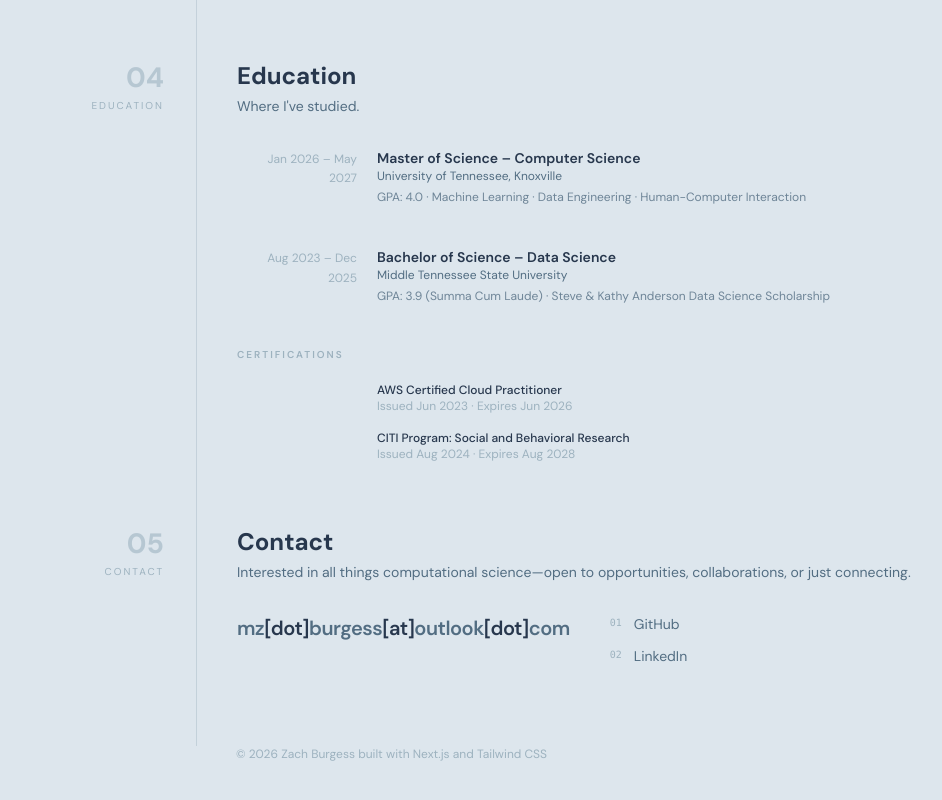
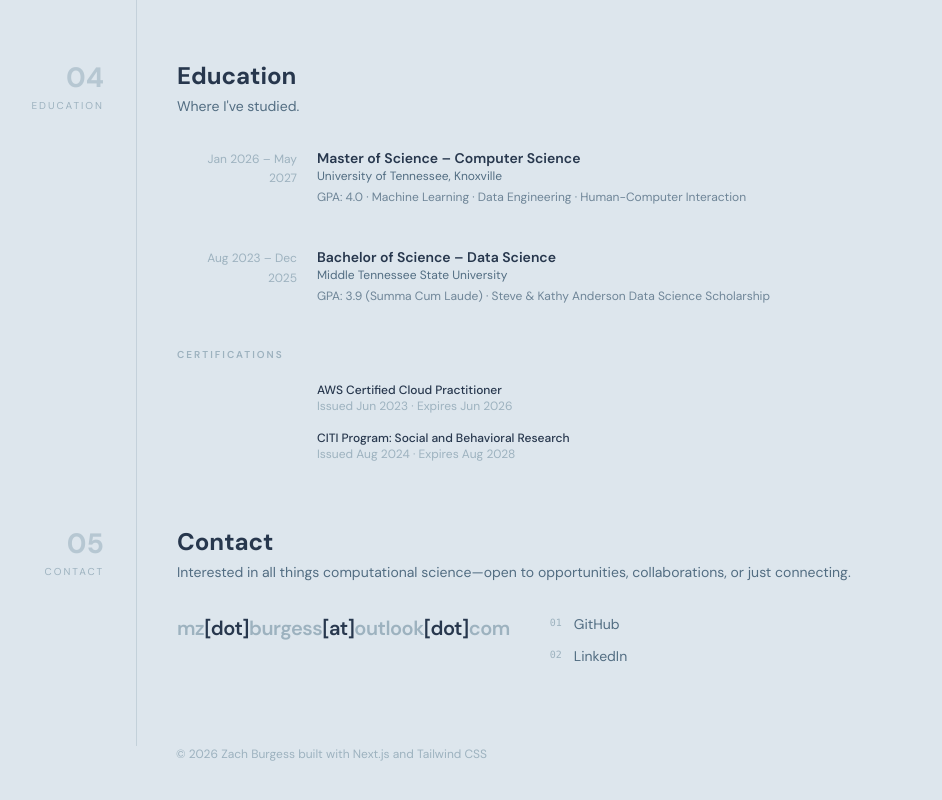
Before and after one commit to ctrlaltzach/personal-portfolio, a Next.js app: page / in a window 1280 px wide. Shown: the part 1372-2172 px from the top of the page, without its empty margins (164-1106 px from the left). Built offline with nearby package versions, Linux system fonts and the light colour scheme.

Commit message:
second update, fix a few things

```diff
--- a/app/globals.css
+++ b/app/globals.css
@@ -11,7 +11,7 @@
 }
 
 .dark {
-  --bg: #27374d;
+  --bg: #1c2b3a;
   --text-primary: #dde6ed;
   --text-secondary: #9db2bf;
   --muted: #526d82;
--- a/app/layout.tsx
+++ b/app/layout.tsx
@@ -19,7 +19,7 @@ export default function RootLayout({
   children: React.ReactNode;
 }>) {
   return (
-    <html lang="en" suppressHydrationWarning>
+    <html lang="en" className="scroll-smooth" suppressHydrationWarning>
       <head>
         <script
           dangerouslySetInnerHTML={{
--- a/app/page.tsx
+++ b/app/page.tsx
@@ -98,7 +98,7 @@ const LINE = "border-l border-[#9db2bf]/40 dark:border-[#526d82]/50";
 
 function SectionLabel({ num, name }: { num: string; name: string }) {
   return (
-    <div className="hidden md:flex flex-col items-end justify-start pr-8 pt-1 shrink-0 w-[200px]">
+    <div className="hidden md:flex flex-col items-end justify-start pr-8 pt-1 shrink-0 w-[140px]">
       <span className="text-[28px] font-bold leading-none text-[#9db2bf]/60 dark:text-[#526d82]">
         {num}
       </span>
@@ -146,11 +146,14 @@ export default function Home() {
   }
 
   return (
-    <div className="min-h-screen bg-[#dde6ed] dark:bg-[#27374d]">
+    <div className="min-h-screen bg-[#dde6ed] dark:bg-[#1c2b3a]">
 
       {/* Nav */}
-      <nav className="sticky top-0 z-50 bg-[#dde6ed]/95 dark:bg-[#27374d]/95 backdrop-blur-sm border-b border-[#9db2bf]/30 dark:border-[#526d82]/30">
+      <nav className="sticky top-0 z-50 bg-[#dde6ed]/95 dark:bg-[#1c2b3a]/95 backdrop-blur-sm border-b border-[#9db2bf]/30 dark:border-[#526d82]/30">
         <div className="max-w-5xl mx-auto px-8 h-14 flex items-center justify-between">
+          <span className="text-[10px] tracking-[0.25em] uppercase font-semibold text-[#526d82] dark:text-[#9db2bf]">
+            Zach Burgess
+          </span>
           <div className="flex items-center gap-6">
             {["About", "Experience", "Projects", "Education", "Contact"].map((item) => (
               <a
@@ -169,9 +172,6 @@ export default function Home() {
               {isDark ? <SunIcon /> : <MoonIcon />}
             </button>
           </div>
-          <span className="text-[10px] tracking-[0.25em] uppercase font-semibold text-[#526d82] dark:text-[#9db2bf]">
-            Zach Burgess
-          </span>
         </div>
       </nav>
 
@@ -330,13 +330,13 @@ export default function Home() {
                   href="mailto:mz.burgess@outlook.com"
                   className="text-xl font-semibold tracking-tight hover:opacity-70 transition-opacity"
                 >
-                  <span className="text-[#526d82] dark:text-[#9db2bf]">mz</span>
+                  <span className="text-[#9db2bf]">mz</span>
                   <span className="text-[#27374d] dark:text-[#dde6ed]">[dot]</span>
-                  <span className="text-[#526d82] dark:text-[#9db2bf]">burgess</span>
+                  <span className="text-[#9db2bf]">burgess</span>
                   <span className="text-[#27374d] dark:text-[#dde6ed]">[at]</span>
-                  <span className="text-[#526d82] dark:text-[#9db2bf]">outlook</span>
+                  <span className="text-[#9db2bf]">outlook</span>
                   <span className="text-[#27374d] dark:text-[#dde6ed]">[dot]</span>
-                  <span className="text-[#526d82] dark:text-[#9db2bf]">com</span>
+                  <span className="text-[#9db2bf]">com</span>
                 </a>
                 {/* Numbered links */}
                 <div className="space-y-3">
@@ -367,7 +367,7 @@ export default function Home() {
       {/* Footer — line stops here */}
       <footer className="max-w-5xl mx-auto px-8 pb-10">
         <div className="md:flex">
-          <div className="hidden md:block w-[200px] shrink-0" />
+          <div className="hidden md:block w-[140px] shrink-0" />
           <div className="pl-10 md:pl-10">
             <p className="text-xs text-[#9db2bf] dark:text-[#526d82]">
               © 2026 Zach Burgess built with Next.js and Tailwind CSS
```
